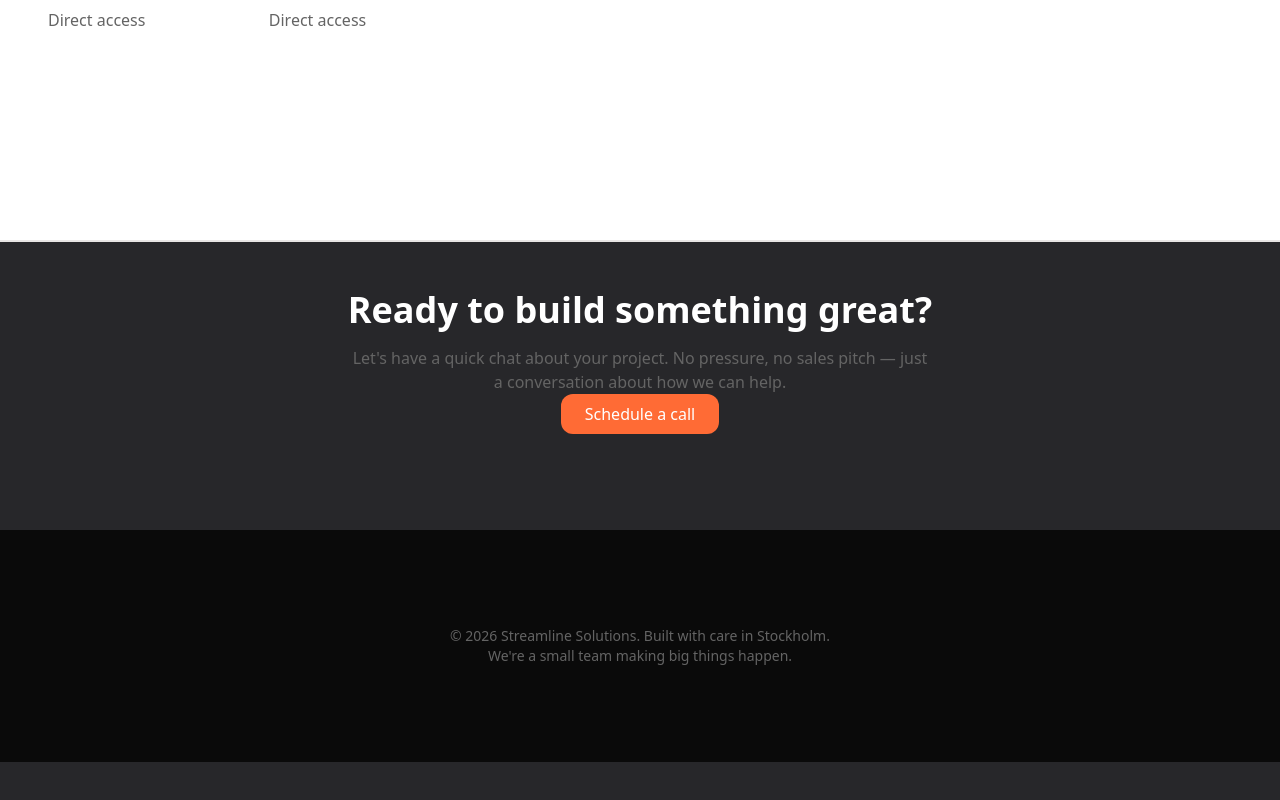
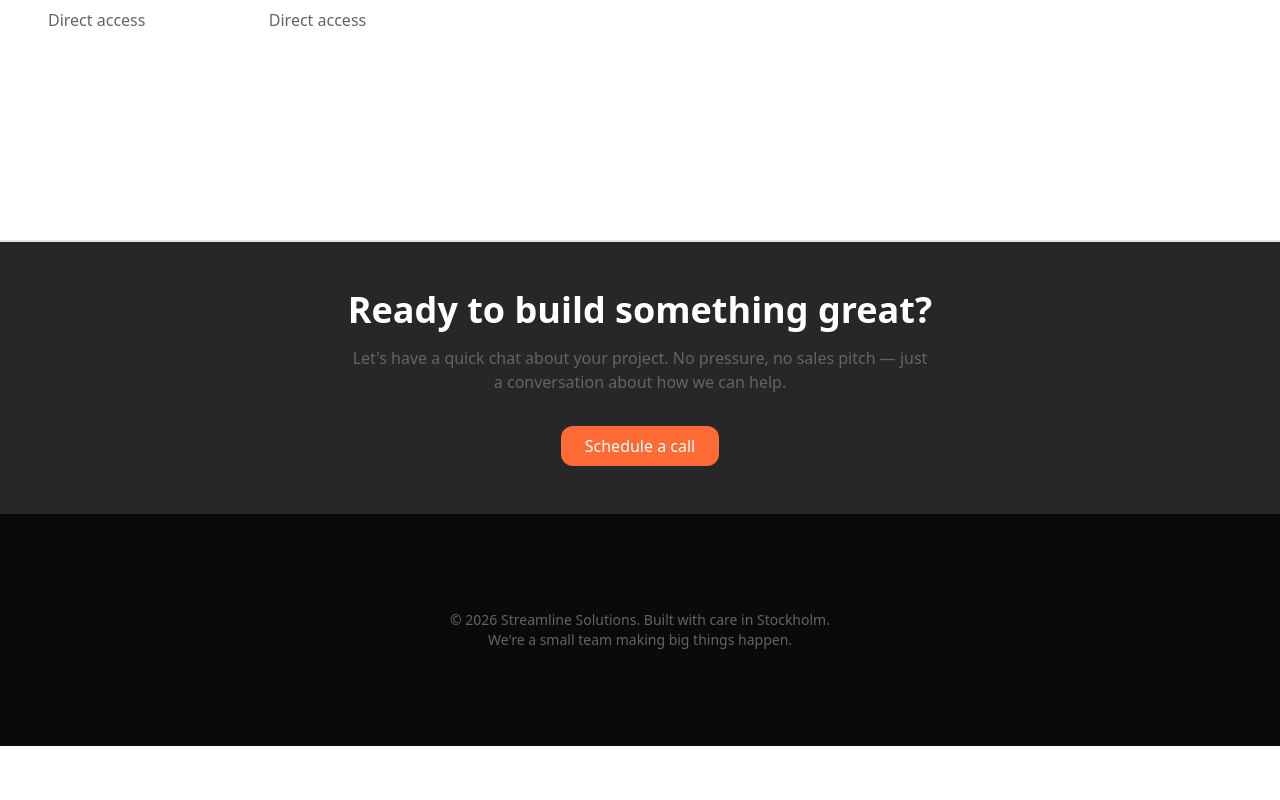
Before and after one commit to DuckGroup/streamline_solutions, a Next.js app: page / in a window 1280 px wide. Shown: the part 793-1593 px from the top of the page. After the commit the page ends 1539 px from the top, so only its background shows below. Built offline with nearby package versions, Linux system fonts and the light colour scheme.

Commit message:
footer tweak

```diff
--- a/app/components/footer.tsx
+++ b/app/components/footer.tsx
@@ -2,19 +2,22 @@ import { Button } from "./button";
 
 export const Footer = () => {
   return (
-    <footer className="bg-zinc-800 text-white text-center py-12">
-      <h2 className="text-4xl font-bold mb-4">
+    <footer className="bg-zinc-800 text-white text-center w-full">
+      <div className="py-12">
+
+      <h2 className="text-4xl font-bold w-full pb-4">
         Ready to build something great?
       </h2>
 
-      <p className="text-gray-400 max-w-xl mx-auto">
+      <p className="max-w-xl mx-auto pb-8">
         Let&apos;s have a quick chat about your project. No pressure, no sales
         pitch — just a conversation about how we can help.
       </p>
 
       <Button>Schedule a call</Button>
+      </div>
 
-      <div className="mt-24 text-sm text-stone-300 bg-neutral-950 py-24">
+      <div className="text-sm bg-stone-950 py-24">
         <p>© 2026 Streamline Solutions. Built with care in Stockholm.</p>
         <p>We&apos;re a small team making big things happen.</p>
       </div>
```
